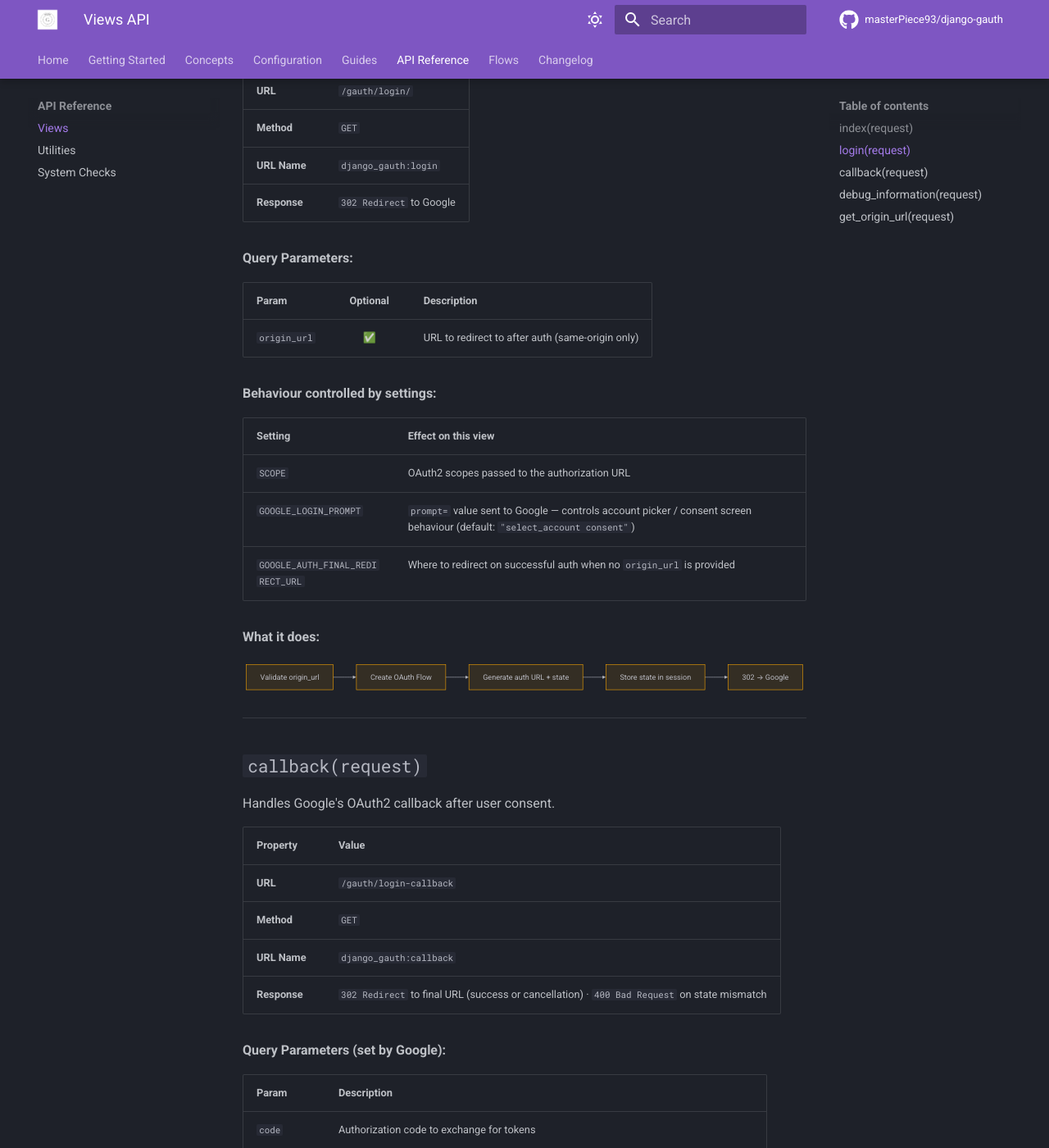
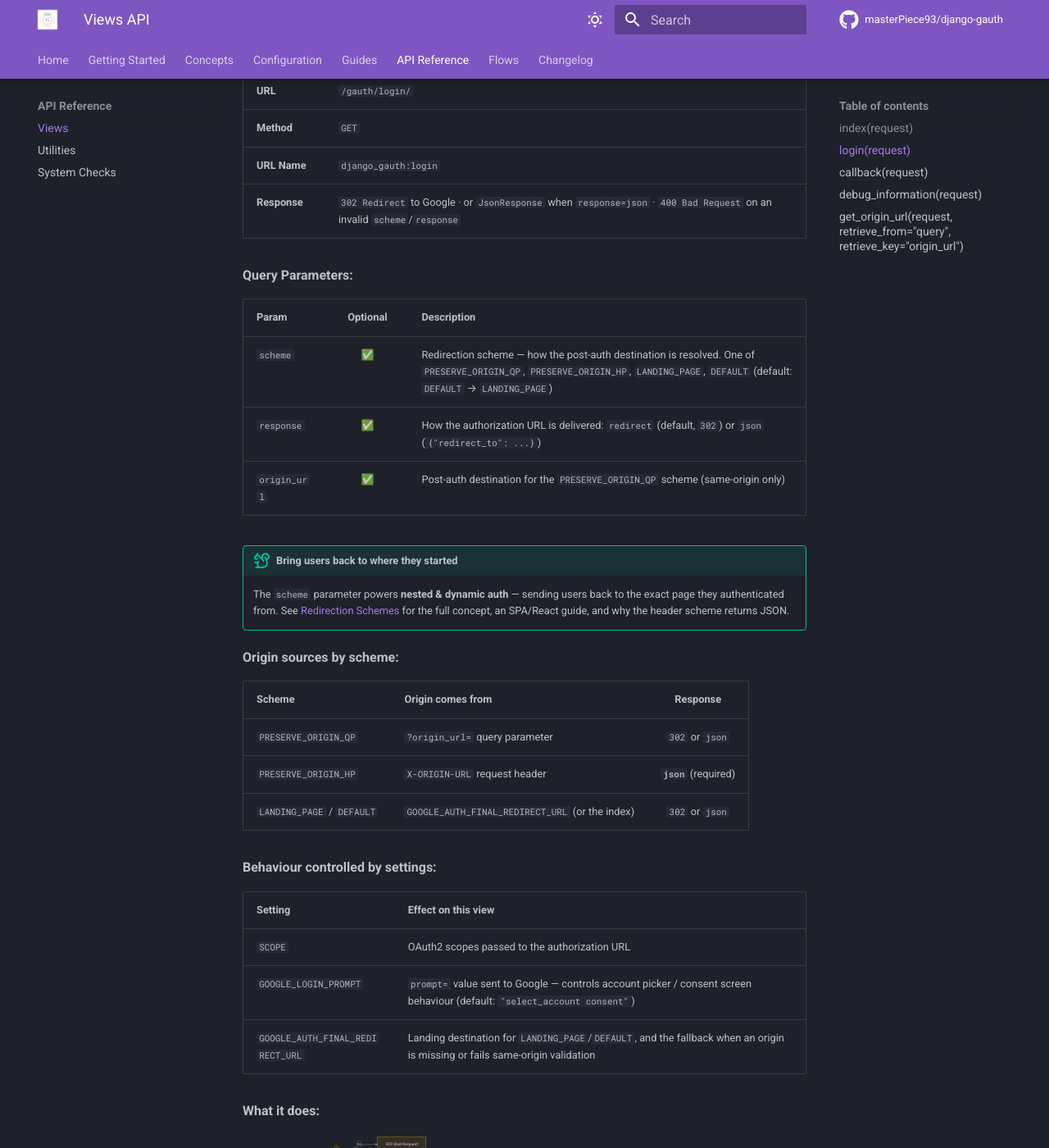
Before and after one commit to masterPiece93/django-gauth, an MkDocs documentation site: the page built from docs/api/views.md, in a window 1280 px wide and 1400 px high, scrolled down 1114 px. Shown: the whole window at 82% size. Built offline with MkDocs 1.6.1 and Material for MkDocs 9.7.7, drawn with Linux system fonts in a browser that asks for light colours; comment, search, counter and statistics services are not loaded; the version menu is left out; some of the changed text lies outside the part shown.

Commit message:
feat(redirection scheme) updated the official docs for feature details

````diff
--- a/docs/api/views.md
+++ b/docs/api/views.md
@@ -43,13 +43,29 @@ Initiates the Google OAuth2 flow.
 | **URL** | `/gauth/login/` |
 | **Method** | `GET` |
 | **URL Name** | `django_gauth:login` |
-| **Response** | `302 Redirect` to Google |
+| **Response** | `302 Redirect` to Google · or `JsonResponse` when `response=json` · `400 Bad Request` on an invalid `scheme`/`response` |
 
 **Query Parameters:**
 
 | Param | Optional | Description |
 |-------|:--------:|-------------|
-| `origin_url` | ✅ | URL to redirect to after auth (same-origin only) |
+| `scheme` | ✅ | Redirection scheme — how the post-auth destination is resolved. One of `PRESERVE_ORIGIN_QP`, `PRESERVE_ORIGIN_HP`, `LANDING_PAGE`, `DEFAULT` (default: `DEFAULT` → `LANDING_PAGE`) |
+| `response` | ✅ | How the authorization URL is delivered: `redirect` (default, `302`) or `json` (`{"redirect_to": ...}`) |
+| `origin_url` | ✅ | Post-auth destination for the `PRESERVE_ORIGIN_QP` scheme (same-origin only) |
+
+!!! tip "Bring users back to where they started"
+    The `scheme` parameter powers **nested & dynamic auth** — sending users back
+    to the exact page they authenticated from. See
+    [Redirection Schemes](../concepts/redirection-schemes.md) for the full
+    concept, an SPA/React guide, and why the header scheme returns JSON.
+
+**Origin sources by scheme:**
+
+| Scheme | Origin comes from | Response |
+|--------|-------------------|:--------:|
+| `PRESERVE_ORIGIN_QP` | `?origin_url=` query parameter | `302` or `json` |
+| `PRESERVE_ORIGIN_HP` | `X-ORIGIN-URL` request header | **`json`** (required) |
+| `LANDING_PAGE` / `DEFAULT` | `GOOGLE_AUTH_FINAL_REDIRECT_URL` (or the index) | `302` or `json` |
 
 **Behaviour controlled by settings:**
 
@@ -57,17 +73,28 @@ Initiates the Google OAuth2 flow.
 |---------|-------------------|
 | `SCOPE` | OAuth2 scopes passed to the authorization URL |
 | `GOOGLE_LOGIN_PROMPT` | `prompt=` value sent to Google — controls account picker / consent screen behaviour (default: `"select_account consent"`) |
-| `GOOGLE_AUTH_FINAL_REDIRECT_URL` | Where to redirect on successful auth when no `origin_url` is provided |
+| `GOOGLE_AUTH_FINAL_REDIRECT_URL` | Landing destination for `LANDING_PAGE`/`DEFAULT`, and the fallback when an origin is missing or fails same-origin validation |
 
 **What it does:**
 
 ```mermaid
 flowchart LR
-    A[Validate origin_url] --> B[Create OAuth Flow]
-    B --> C[Generate auth URL + state]
-    C --> D[Store state in session]
-    D --> E[302 → Google]
+    A[Parse scheme + response] --> B{Valid?}
+    B -->|no| X[400 Bad Request]
+    B -->|yes| C[Resolve origin for scheme]
+    C --> D[Create OAuth Flow]
+    D --> E[Generate auth URL + state]
+    E --> F[Store state + final redirect in session]
+    F --> G{response=json?}
+    G -->|yes| H[JsonResponse redirect_to]
+    G -->|no| I[302 → Google]
 ```
+
+!!! warning "`PRESERVE_ORIGIN_HP` requires `response=json`"
+    The `X-ORIGIN-URL` header can only be set from JavaScript (`fetch`/`axios`),
+    and a `fetch` cannot land on Google's consent screen. Always pair the header
+    scheme with `response=json` and navigate from the client. Full explanation:
+    [Why does the header scheme return JSON?](../concepts/redirection-schemes.md#why-does-the-header-scheme-return-json)
 
 ---
 
@@ -133,9 +160,10 @@ Returns sanitized session data as JSON. **Only available when `DEBUG=True`.**
 
 ---
 
-## `get_origin_url(request)`
+## `get_origin_url(request, retrieve_from="query", retrieve_key="origin_url")`
 
-Internal helper — validates and extracts the `origin_url` query parameter.
+Internal helper — extracts and validates the origin URL that powers the
+`PRESERVE_ORIGIN_*` schemes.
 
 | Property | Value |
 |----------|-------|
@@ -143,5 +171,13 @@ Internal helper — validates and extracts the `origin_url` query parameter.
 | **First element** | The decoded origin URL (or `None`) |
 | **Second element** | Whether it's a valid same-origin URL |
 
+**Parameters:**
+
+| Param | Default | Description |
+|-------|---------|-------------|
+| `retrieve_from` | `"query"` | Where to read the origin from — `"query"` or `"header"`. Any other value raises `ValueError`. |
+| `retrieve_key` | `"origin_url"` | The query-parameter name (or header name) to read. |
+
 !!! info "Same-origin validation"
-    Only URLs with matching `scheme` and `netloc` are considered valid.
+    Only URLs with matching `scheme` and `netloc` are considered valid. This is
+    what protects the `PRESERVE_ORIGIN_*` schemes from open-redirect abuse.
--- a/mkdocs.yml
+++ b/mkdocs.yml
@@ -118,6 +118,7 @@ nav:
   - Concepts:
       - How OAuth2 Works: concepts/oauth2-explained.md
       - Architecture: concepts/architecture.md
+      - Redirection Schemes: concepts/redirection-schemes.md
   - Configuration:
       - Settings Reference: configuration/settings.md
       - URL Configuration: configuration/urls.md
````
Also changed, not shown: docs/changelog.md (+13 -0 lines), docs/concepts/redirection-schemes.md (added, +347 -0 lines), docs/index.md (+10 -0 lines), 1 other file.
